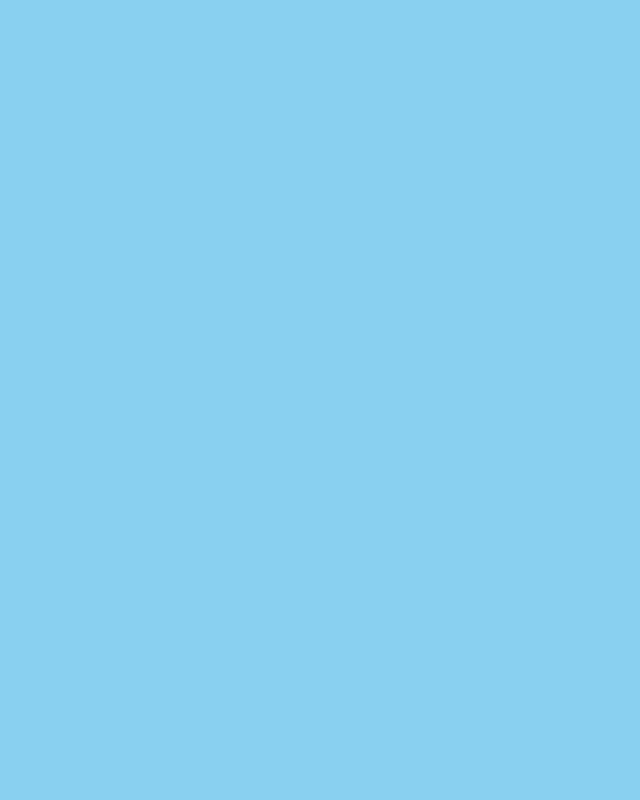
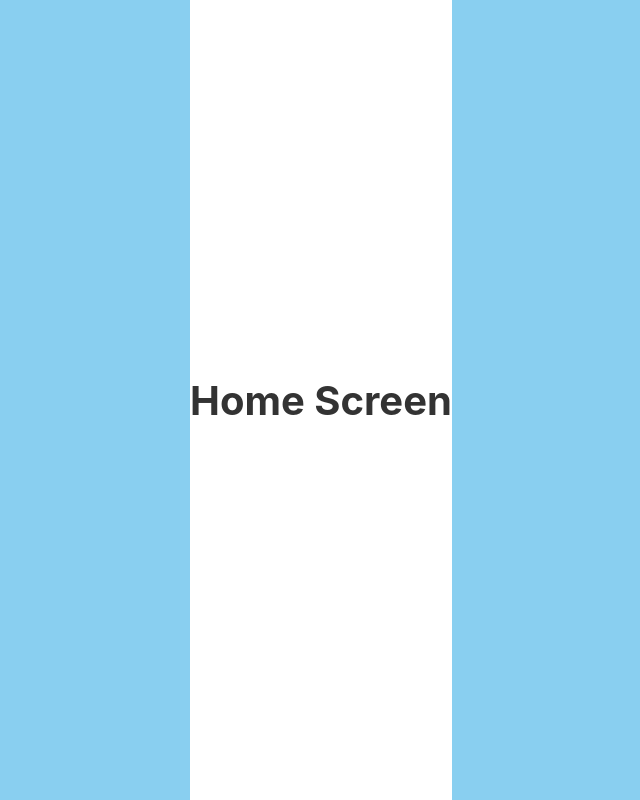
Before and after one commit to jmeegan2/Medical-Scheduling-System, a React (Create React App) app in the folder frontendHospital/frontend/: page /home in a window 1280 px wide. Before the commit this address had no page. Shown: the whole page, without its empty margins (319-959 px from the left). Built offline with nearby package versions, Linux system fonts and the light colour scheme.

Commit message:
login working, register next

```diff
--- a/frontendHospital/frontend/src/App.js
+++ b/frontendHospital/frontend/src/App.js
@@ -3,6 +3,7 @@ import { BrowserRouter as Router, Routes, Route, Navigate } from 'react-router-d
 import './App.css';
 import Login from './components/Login/Login';
 import SignUp from './components/SignUp/SignUp';
+import Home from './pages/Home';
 
 function App() {
   useEffect(() => {
@@ -23,7 +24,8 @@ function App() {
         <Routes>
           <Route path="/login" element={<Login />} />
           <Route path="/signup" element={<SignUp />} />
-          <Route path="/" element={<Navigate to="/login" replace />} />
+          <Route path="/home" element={<Home />} />
+          <Route path="/" element={<Navigate to="/home" replace />} />
         </Routes>
       </div>
     </Router>
--- a/frontendHospital/frontend/src/components/Login/Login.css
+++ b/frontendHospital/frontend/src/components/Login/Login.css
@@ -9,6 +9,7 @@ body {
   font-family: -apple-system, BlinkMacSystemFont, 'Segoe UI', 'Roboto', 'Oxygen',
     'Ubuntu', 'Cantarell', 'Fira Sans', 'Droid Sans', 'Helvetica Neue',
     sans-serif;
+  overflow: hidden;
 }
 
 /* Smooth transitions for all elements */
@@ -92,6 +93,7 @@ body {
   justify-content: center;
   width: 100%;
   padding: 20px;
+  overflow: hidden;
 }
 
 .login-box {
--- a/frontendHospital/frontend/src/components/Login/Login.js
+++ b/frontendHospital/frontend/src/components/Login/Login.js
@@ -1,4 +1,5 @@
 import React, { useState } from 'react';
+import { useNavigate } from 'react-router-dom';
 import './Login.css';
 
 const Login = () => {
@@ -6,6 +7,7 @@ const Login = () => {
   const [password, setPassword] = useState('');
   const [message, setMessage] = useState('');
   const [isLoading, setIsLoading] = useState(false);
+  const navigate = useNavigate();
 
   const handleLogin = async (e) => {
     e.preventDefault();
@@ -13,7 +15,7 @@ const Login = () => {
     setIsLoading(true);
 
     try {
-      const response = await fetch('http://localhost:3000/api/auth/login', {
+      const response = await fetch('http://localhost:5001/api/auth/login', {
         method: 'POST',
         headers: {
           'Content-Type': 'application/json',
@@ -27,6 +29,7 @@ const Login = () => {
         setMessage('Login successful!');
         console.log('Login successful:', data);
         localStorage.setItem('token', data.token);
+        navigate('/home');
       } else {
         setMessage(data.msg || 'Login failed. Please check your credentials.');
         console.error('Login failed:', data);
--- /dev/null
+++ b/frontendHospital/frontend/src/pages/Home.css
@@ -0,0 +1,12 @@
+.home-container {
+  display: flex;
+  justify-content: center;
+  align-items: center;
+  min-height: 100vh;
+  background-color: white;
+}
+
+.home-container h1 {
+  color: #333;
+  font-size: 2.5rem;
+}
--- /dev/null
+++ b/frontendHospital/frontend/src/pages/Home.js
@@ -0,0 +1,12 @@
+import React from 'react';
+import './Home.css';
+
+function Home() {
+  return (
+    <div className="home-container">
+      <h1>Home Screen</h1>
+    </div>
+  );
+}
+
+export default Home;
```
